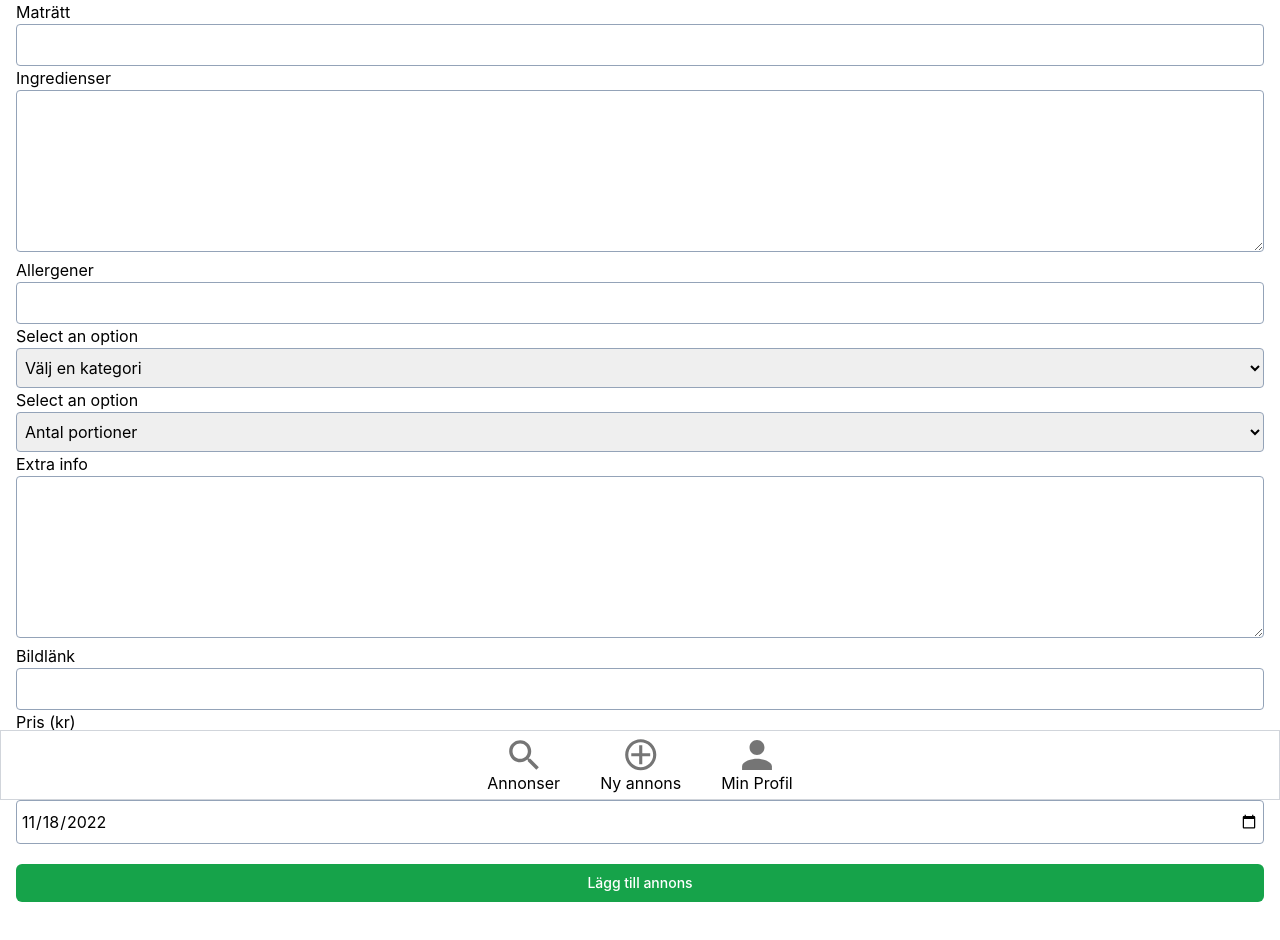
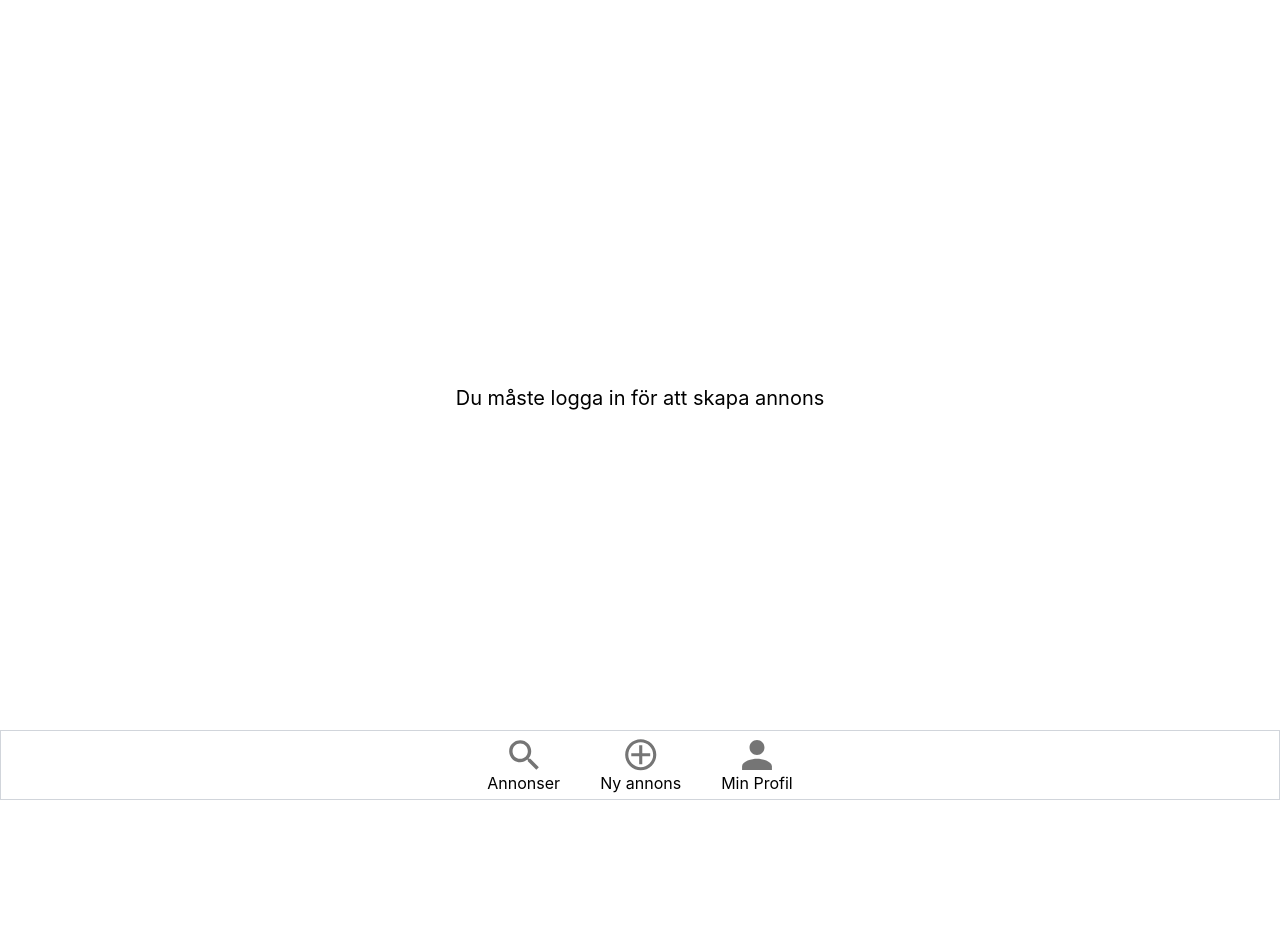
Before and after one commit to FredrikFalto/Smart-Waste, a React (Create React App) app in the folder frontend/: page /newlisting in a window 1280 px wide. Shown: the top 940 px of the page. After the commit the page ends 800 px from the top, so only its background shows below. Built offline with nearby package versions, Linux system fonts and the light colour scheme.

Commit message:
Minor changes

```diff
--- a/frontend/src/pages/listings/newListing.jsx
+++ b/frontend/src/pages/listings/newListing.jsx
@@ -4,12 +4,22 @@ import Navbar from '../../components/navbar/navbar'
 import ListingForm from '../../components/listing/ListingForm'
 
 const newListing = () => {
+    const loggedUser = JSON.parse(localStorage.getItem('user'))
+
     return (
         <div>
             <Navbar />
 
             <div className='container mx-auto px-4 pb-20'>
-                <ListingForm />
+                {loggedUser && <ListingForm />}
+
+                {!loggedUser &&
+                    <div className='mt-96'>
+                        <h1 className='text-xl w-full text-center'>
+                            Du måste logga in för att skapa annons
+                        </h1>
+                    </div>
+                }
             </div>
         </div>
     )
```
